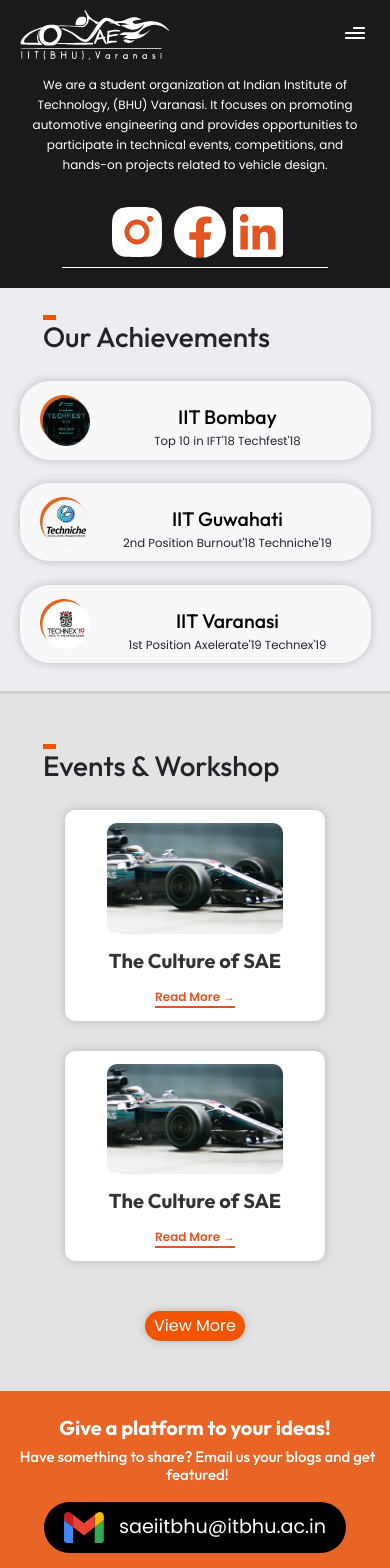
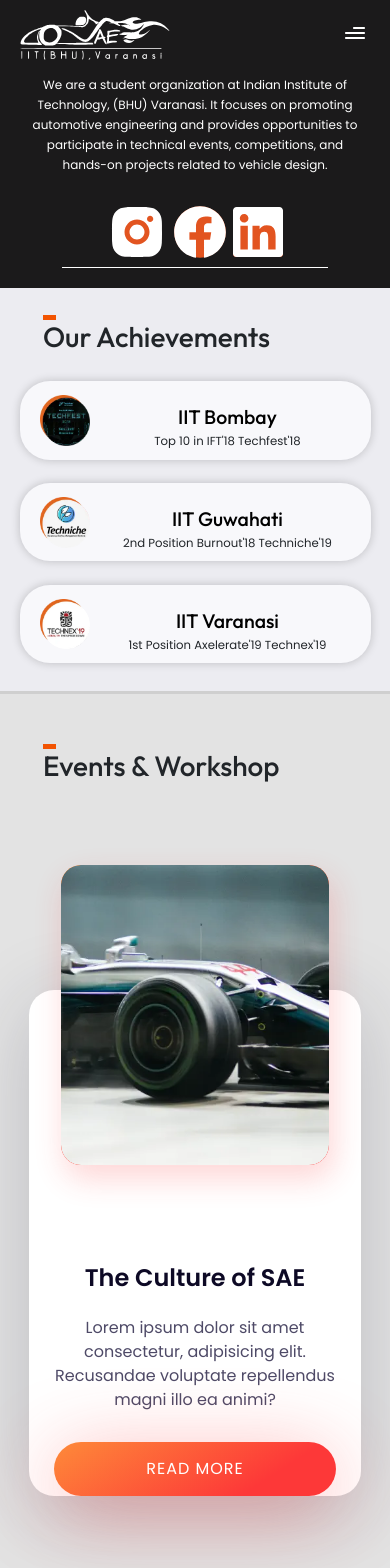
Before and after one commit to automobile-club/Automobile-Website, a Next.js app: page / in a window 390 px wide. Shown: the top 1568 px of the page. Built offline with nearby package versions, Linux system fonts and the light colour scheme.

Commit message:
Added Home Card

```diff
--- /dev/null
+++ b/components/HomeCards.tsx
@@ -0,0 +1,41 @@
+import React from 'react';
+import styles  from '../styles/HomeCards.module.css';
+import car from '../public/images/car.webp'
+
+
+
+const HomeCard = () => {
+  return (
+    <div className={styles.blog_slider}>
+      <div className={`${styles.blog_slider__wrp} ${styles.swiper_wrapper}`}>
+        <div className={`${styles.blog_slider__item} ${styles.swiper_slide}`}>
+          <div className={styles.blog_slider__img}>
+          <img src="/images/car.webp" alt="" />
+          </div>
+          <div className={styles.blog_slider__content}>
+            {/* <span className={styles.blog_slider__code}>26 December 2019</span> */}
+            <div className={styles.blog_slider__title}>The Culture of SAE</div>
+            <div className={styles.blog_slider__text}>Lorem ipsum dolor sit amet consectetur, adipisicing elit. Recusandae voluptate repellendus magni illo ea animi? </div>
+            <a href="/events" className={styles.blog_slider__button}>READ MORE</a>
+          </div>
+        </div>
+
+        {/* <div className={`${styles.blog_slider__item} ${styles.swiper_slide}`}>
+          <div className={styles.blog_slider__img}>
+            <img src="https://res.cloudinary.com/muhammederdem/image/upload/q_60/v1535759872/kuldar-kalvik-799168-unsplash.webp" alt="" />
+          </div>
+          <div className={styles.blog_slider__content}>
+            <span className={styles.blog_slider__code}>26 December 2019</span>
+            <div className={styles.blog_slider__title}>Lorem Ipsum Dolor</div>
+            <div className={styles.blog_slider__text}>Lorem ipsum dolor sit amet consectetur, adipisicing elit. Recusandae voluptate repellendus magni illo ea animi? </div>
+            <a href="#" className={styles.blog_slider__button}>READ MORE</a>
+          </div>
+        </div> */}
+
+      </div>
+      <div className={styles.blog_slider__pagination}></div>
+    </div>
+  );
+};
+
+export default HomeCard;
--- a/pages/index.tsx
+++ b/pages/index.tsx
@@ -2,6 +2,7 @@ import Navbar from "@/components/Navbar";
 import styles from "@/styles/Home.module.css";
 import Image from "next/image";
 import Link from "next/link";
+import HomeCard from "@/components/HomeCards";
 // import BlogContainer from "@/components/BlogContainer";
 // import DirectionCards from "@/components/DirectionCards/DirectionCards";
 
@@ -137,7 +138,15 @@ function Home() {
           <h2 className={styles.ourmentors_heading_text} >Events & Workshop</h2>
         </div>
         <div className={styles.card_container}>
-          <div className={styles.row}>
+          <HomeCard />
+          <HomeCard />
+          <HomeCard />
+
+          <HomeCard />
+          <HomeCard />
+          <HomeCard />
+
+          {/* <div className={styles.row}>
             <div className={styles.card}>
               <Image
                 src="/images/car.webp"
@@ -215,7 +224,7 @@ function Home() {
               </p>
               <a href="#">Read More</a>
             </div>
-          </div>
+          </div> */}
         </div>
         <Link href="/events" className={`${styles.vmBtn} ${styles.ourBlogBtn}`}>
           View More
--- /dev/null
+++ b/styles/HomeCards.module.css
@@ -0,0 +1,262 @@
+@import url("https://fonts.googleapis.com/css?family=Fira+Sans:400,500,600,700,800");
+/* * {
+  box-sizing: border-box;
+} */
+
+/* body {
+  background-color: #FFE53B;
+  background-image: linear-gradient(147deg, #FFE53B 0%, #fd3838 74%);
+  min-height: 100vh;
+  font-family: "Fira Sans", sans-serif;
+  display: flex;
+} */
+
+.blog_slider {
+  width: 95%;
+  position: relative;
+  max-width: 800px;
+  margin: auto;
+  background: #fff;
+  box-shadow: 0px 14px 80px rgba(34, 35, 58, 0.2);
+  padding: 25px;
+  border-radius: 25px;
+  height: 380px;
+  transition: all 0.3s;
+}
+@media screen and (max-width: 992px) {
+  .blog_slider {
+    max-width: 680px;
+    height: 400px;
+  }
+}
+@media screen and (max-width: 768px) {
+  .blog_slider {
+    min-height: 500px;
+    height: auto;
+    margin: 180px auto;
+  }
+}
+@media screen and (max-height: 500px) and (min-width: 992px) {
+  .blog_slider {
+    height: 350px;
+  }
+}
+.blog_slider__item {
+  display: flex;
+  align-items: center;
+}
+@media screen and (max-width: 768px) {
+  .blog_slider__item {
+    flex-direction: column;
+  }
+}
+.blog_slider__item.swiper_slide_active .blog_slider__img img {
+  opacity: 1;
+  transition-delay: 0.3s;
+}
+.blog_slider__item.swiper_slide_active .blog_slider__content > * {
+  opacity: 1;
+  transform: none;
+}
+.blog_slider__item.swiper_slide_active .blog_slider__content > *:nth-child(1) {
+  transition-delay: 0.3s;
+}
+.blog_slider__item.swiper_slide_active .blog_slider__content > *:nth-child(2) {
+  transition-delay: 0.4s;
+}
+.blog_slider__item.swiper_slide_active .blog_slider__content > *:nth-child(3) {
+  transition-delay: 0.5s;
+}
+.blog_slider__item.swiper_slide_active .blog_slider__content > *:nth-child(4) {
+  transition-delay: 0.6s;
+}
+.blog_slider__item.swiper_slide_active .blog_slider__content > *:nth-child(5) {
+  transition-delay: 0.7s;
+}
+.blog_slider__item.swiper_slide_active .blog_slider__content > *:nth-child(6) {
+  transition-delay: 0.8s;
+}
+.blog_slider__item.swiper_slide_active .blog_slider__content > *:nth-child(7) {
+  transition-delay: 0.9s;
+}
+.blog_slider__item.swiper_slide_active .blog_slider__content > *:nth-child(8) {
+  transition-delay: 1s;
+}
+.blog_slider__item.swiper_slide_active .blog_slider__content > *:nth-child(9) {
+  transition-delay: 1.1s;
+}
+.blog_slider__item.swiper_slide_active .blog_slider__content > *:nth-child(10) {
+  transition-delay: 1.2s;
+}
+.blog_slider__item.swiper_slide_active .blog_slider__content > *:nth-child(11) {
+  transition-delay: 1.3s;
+}
+.blog_slider__item.swiper_slide_active .blog_slider__content > *:nth-child(12) {
+  transition-delay: 1.4s;
+}
+.blog_slider__item.swiper_slide_active .blog_slider__content > *:nth-child(13) {
+  transition-delay: 1.5s;
+}
+.blog_slider__item.swiper_slide_active .blog_slider__content > *:nth-child(14) {
+  transition-delay: 1.6s;
+}
+.blog_slider__item.swiper_slide_active .blog_slider__content > *:nth-child(15) {
+  transition-delay: 1.7s;
+}
+.blog_slider__img {
+  width: 300px;
+  flex-shrink: 0;
+  height: 300px;
+  background-image: linear-gradient(147deg, #fe8a39 0%, #fd3838 74%);
+  box-shadow: 4px 13px 30px 1px rgba(252, 56, 56, 0.2);
+  border-radius: 20px;
+  transform: translateX(-80px);
+  overflow: hidden;
+}
+.blog_slider__img:after {
+  content: "";
+  position: absolute;
+  top: 0;
+  left: 0;
+  width: 100%;
+  height: 100%;
+  /* background-image: linear-gradient(147deg, #fe8a39 0%, #fd3838 74%); */
+  border-radius: 20px;
+  opacity: 0.8;
+}
+.blog_slider__img img {
+  width: 100%;
+  height: 100%;
+  object-fit: cover;
+  display: block;
+  /* opacity: 0; */
+  border-radius: 20px;
+  transition: all 0.3s;
+}
+@media screen and (max-width: 768px) {
+  .blog_slider__img {
+    transform: translateY(-50%);
+    width: 90%;
+  }
+}
+@media screen and (max-width: 576px) {
+  .blog_slider__img {
+    width: 95%;
+  }
+}
+@media screen and (max-height: 500px) and (min-width: 992px) {
+  .blog_slider__img {
+    height: 270px;
+  }
+}
+.blog_slider__content {
+  padding-right: 25px;
+}
+@media screen and (max-width: 768px) {
+  .blog_slider__content {
+    margin-top: -80px;
+    text-align: center;
+    padding: 0 30px;
+  }
+}
+@media screen and (max-width: 576px) {
+  .blog_slider__content {
+    padding: 0;
+  }
+}
+.blog_slider__content > * {
+  /* opacity: 0; */
+  transform: translateY(25px);
+  transition: all 0.4s;
+}
+.blog_slider__code {
+  color: #7b7992;
+  margin-bottom: 15px;
+  display: block;
+  font-weight: 500;
+}
+.blog_slider__title {
+  font-size: 24px;
+  font-weight: 700;
+  color: #0d0925;
+  margin-bottom: 20px;
+}
+.blog_slider__text {
+  color: #4e4a67;
+  margin-bottom: 30px;
+  line-height: 1.5em;
+}
+.blog_slider__button {
+  display: inline-flex;
+  background-image: linear-gradient(147deg, #fe8a39 0%, #fd3838 74%);
+  padding: 15px 35px;
+  border-radius: 50px;
+  color: #fff;
+  box-shadow: 0px 14px 80px rgba(252, 56, 56, 0.4);
+  text-decoration: none;
+  font-weight: 500;
+  justify-content: center;
+  text-align: center;
+  letter-spacing: 1px;
+}
+@media screen and (max-width: 576px) {
+  .blog_slider__button {
+    width: 100%;
+  }
+}
+.blog_slider .swiper_container_horizontal > .swiper_pagination_bullets, .blog_slider .swiper_pagination_custom, .blog_slider .swiper_pagination_fraction {
+  bottom: 10px;
+  left: 0;
+  width: 100%;
+}
+.blog_slider__pagination {
+  position: absolute;
+  z-index: 21;
+  right: 20px;
+  width: 11px !important;
+  text-align: center;
+  left: auto !important;
+  top: 50%;
+  bottom: auto !important;
+  transform: translateY(-50%);
+}
+@media screen and (max-width: 768px) {
+  .blog_slider__pagination {
+    transform: translateX(-50%);
+    left: 50% !important;
+    top: 205px;
+    width: 100% !important;
+    display: flex;
+    justify-content: center;
+    align-items: center;
+  }
+}
+.blog_slider__pagination.swiper_pagination_bullets .swiper_pagination_bullet {
+  margin: 8px 0;
+}
+@media screen and (max-width: 768px) {
+  .blog_slider__pagination.swiper_pagination_bullets .swiper_pagination_bullet {
+    margin: 0 5px;
+  }
+}
+.blog_slider__pagination .swiper_pagination_bullet {
+  width: 11px;
+  height: 11px;
+  display: block;
+  border-radius: 10px;
+  background: #062744;
+  opacity: 0.2;
+  transition: all 0.3s;
+}
+.blog_slider__pagination .swiper_pagination_bullet_active {
+  opacity: 1;
+  background: #fd3838;
+  height: 30px;
+  box-shadow: 0px 0px 20px rgba(252, 56, 56, 0.3);
+}
+@media screen and (max-width: 768px) {
+  .blog_slider__pagination .swiper_pagination_bullet_active {
+    height: 11px;
+    width: 30px;
+  }
+}
```
